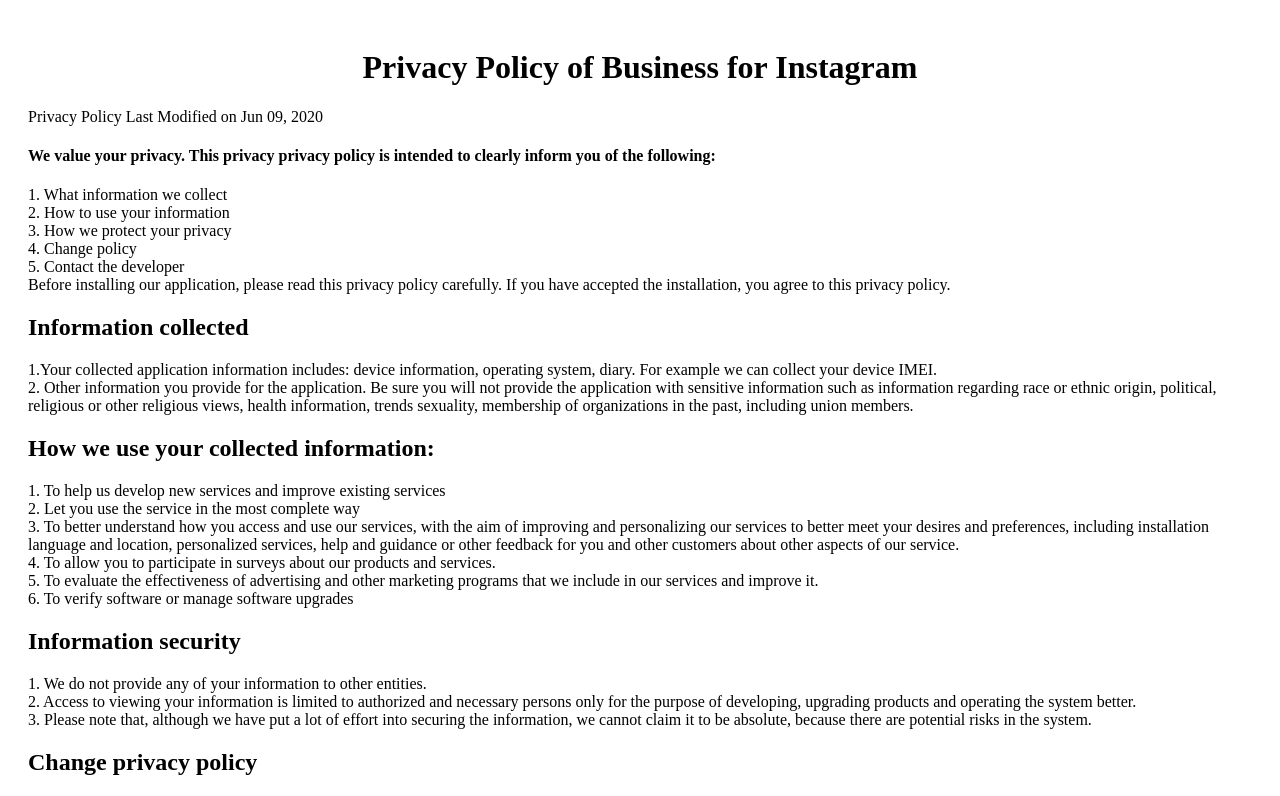
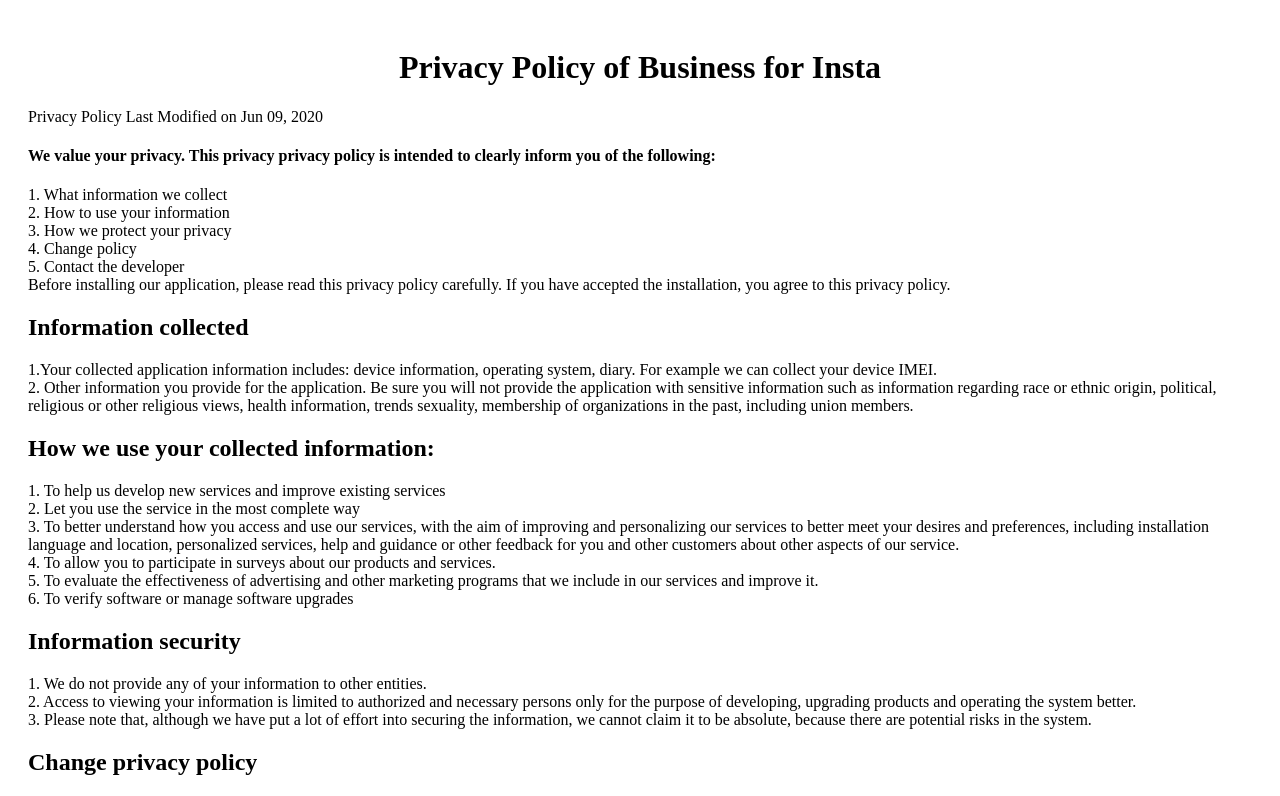
Before and after one commit to Kuzuki4799/Policy_Business_Tiktok_Huy_Den, a plain HTML site: page index.html in a window 1280 px wide. Shown: the top 796 px of the page. Drawn offline with Linux system fonts and the light colour scheme.

Commit message:
Update index.html

```diff
--- a/index.html
+++ b/index.html
@@ -7,7 +7,7 @@
 <link type="text/css" rel="stylesheet" charset="UTF-8" href="./index_files/translateelement.css"></head>
 <body>
 	<div id="content" style="padding:20px;">
-		<h1 style="text-align: center;">Privacy Policy of Business for Instagram</h1>
+		<h1 style="text-align: center;">Privacy Policy of Business for Insta</h1>
 		<p>Privacy Policy Last Modified on Jun 09, 2020</p>
 		<h4>We value your privacy. This privacy privacy policy is intended to clearly inform you of the following:</h4>
 			1. What information we collect<br>
```
